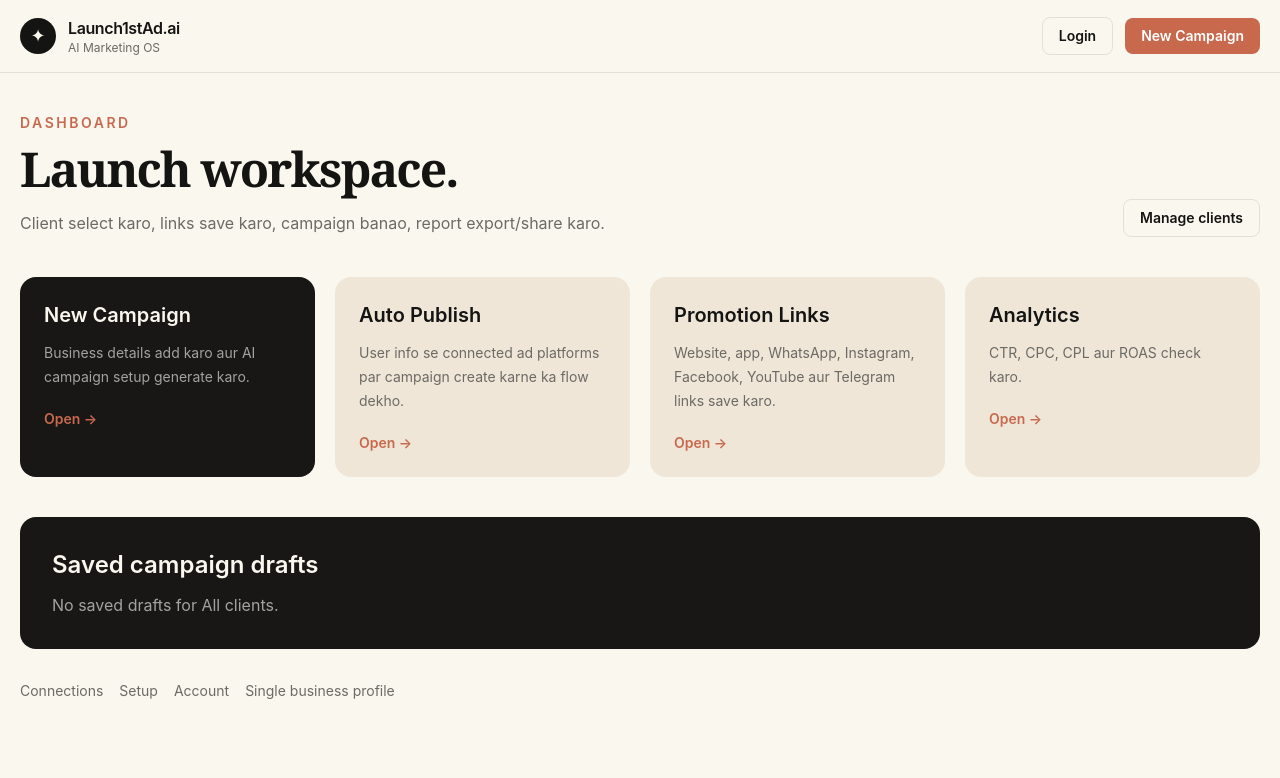
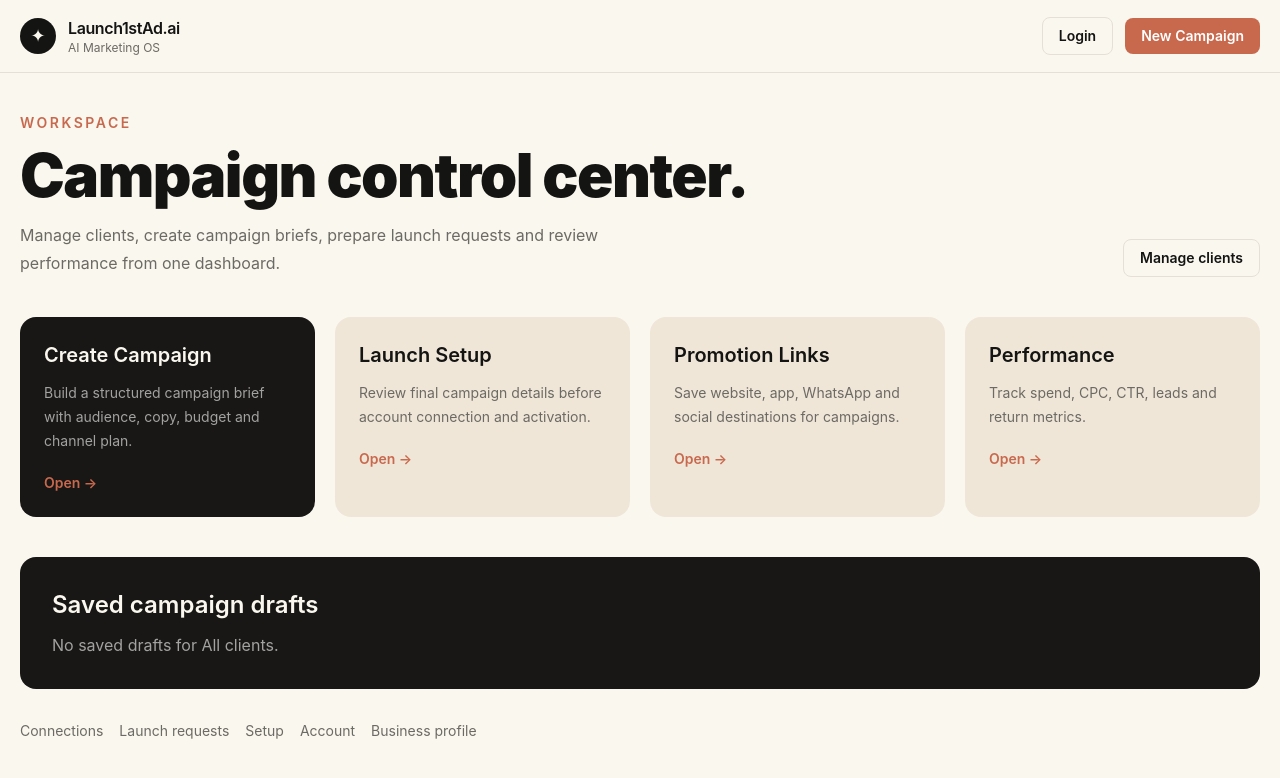
Before and after one commit to lkmeeena882437-dotcom/Launch1stAd.ai, a Next.js app: page /dashboard in a window 1280 px wide. Shown: the top 778 px of the page. Built offline with nearby package versions, Linux system fonts and the light colour scheme.

Commit message:
Upgrade dashboard professional copy

```diff
--- a/app/dashboard/page.tsx
+++ b/app/dashboard/page.tsx
@@ -5,25 +5,25 @@ import { HistoryList } from "@/components/dashboard/HistoryList";
 
 const actions = [
   {
-    title: "New Campaign",
+    title: "Create Campaign",
     href: "/campaign",
-    text: "Business details add karo aur AI campaign setup generate karo.",
+    text: "Build a structured campaign brief with audience, copy, budget and channel plan.",
     primary: true
   },
   {
-    title: "Auto Publish",
+    title: "Launch Setup",
     href: "/launch",
-    text: "User info se connected ad platforms par campaign create karne ka flow dekho."
+    text: "Review final campaign details before account connection and activation."
   },
   {
     title: "Promotion Links",
     href: "/platforms",
-    text: "Website, app, WhatsApp, Instagram, Facebook, YouTube aur Telegram links save karo."
+    text: "Save website, app, WhatsApp and social destinations for campaigns."
   },
   {
-    title: "Analytics",
+    title: "Performance",
     href: "/analytics",
-    text: "CTR, CPC, CPL aur ROAS check karo."
+    text: "Track spend, CPC, CTR, leads and return metrics."
   }
 ];
 
@@ -41,11 +41,11 @@ export default function DashboardPage() {
       </header>
 
       <section className="mx-auto max-w-7xl px-5 py-10">
-        <p className="text-sm font-semibold uppercase tracking-[0.18em] text-coral">Dashboard</p>
+        <p className="text-sm font-semibold uppercase tracking-[0.18em] text-coral">Workspace</p>
         <div className="mt-3 flex flex-wrap items-end justify-between gap-5">
           <div>
-            <h1 className="serif-display text-5xl">Launch workspace.</h1>
-            <p className="mt-4 max-w-2xl leading-7 text-muted">Client select karo, links save karo, campaign banao, report export/share karo.</p>
+            <h1 className="text-4xl font-black tracking-tight text-ink md:text-6xl">Campaign control center.</h1>
+            <p className="mt-4 max-w-2xl leading-7 text-muted">Manage clients, create campaign briefs, prepare launch requests and review performance from one dashboard.</p>
           </div>
           <Link href="/clients" className="rounded-lg border border-hairline px-4 py-2 text-sm font-semibold">Manage clients</Link>
         </div>
@@ -70,9 +70,10 @@ export default function DashboardPage() {
 
         <div className="mt-8 flex flex-wrap gap-4 text-sm text-muted">
           <Link href="/connections" className="hover:text-coral">Connections</Link>
+          <Link href="/launch-requests" className="hover:text-coral">Launch requests</Link>
           <Link href="/setup" className="hover:text-coral">Setup</Link>
           <Link href="/account" className="hover:text-coral">Account</Link>
-          <Link href="/business" className="hover:text-coral">Single business profile</Link>
+          <Link href="/business" className="hover:text-coral">Business profile</Link>
         </div>
       </section>
     </main>
```
